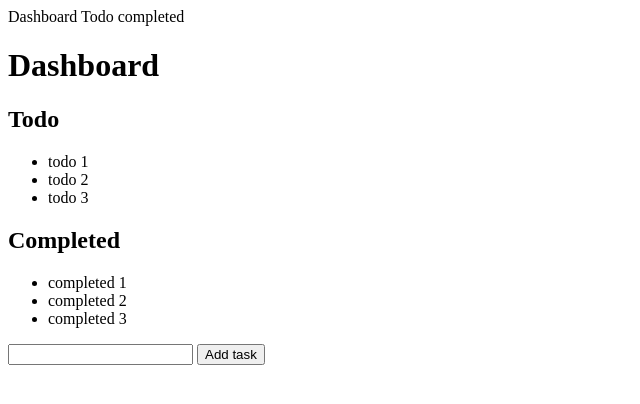
After one commit to quincy-soeliman/mobile-app, a PHP site: page /todo.php in a window 1280 px wide. The commit adds this page. Shown: the top 404 px of the page, without its empty margins (0-640 px from the left). Run offline with PHP 8.4, Linux system fonts and the light colour scheme.

Commit message:
Changed to name-convention in todo.php

```diff
--- a/index.php
+++ b/index.php
@@ -22,7 +22,7 @@
 </div>
 
 <div class="main-content container">
-  <!-- -->
+  <?php require 'todo.php'; ?>
 </div>
 
 <div class="footer">
--- a/js/script.js
+++ b/js/script.js
@@ -18,7 +18,7 @@ todo = {
 
 	switcher: function() {
 
-		$(".buttons button").on("click", function(e) {
+		$(".page-tabs a").on("click", function(e) {
 			e.preventDefault();
 			var place = $(this).attr("place");
 
@@ -93,6 +93,6 @@ todo = {
 
 };
 
-$(document).ready( function() {
+$(function() {
 	todo.init();
 });
--- /dev/null
+++ b/todo.php
@@ -0,0 +1,28 @@
+<div class="page-tabs">
+  <a class="dashboard" place="dashboard">Dashboard</a>
+  <a class="todo" place="todo">Todo</a>
+  <a class="completed" place="completed">completed</a>
+</div>
+
+<h1 class="title">Dashboard</h1>
+
+<div class="todo-container">
+  <h2 class="current-list-title">Todo</h2>
+  <ul>
+    <li>todo 1</li>
+    <li>todo 2</li>
+    <li>todo 3</li>
+  </ul>
+</div>
+
+<div class="complete-container">
+  <h2 class="current-list-title">Completed</h2>
+  <ul>
+    <li>completed 1</li>
+    <li>completed 2</li>
+    <li>completed 3</li>
+  </ul>
+</div>
+
+<input type="text" class="task-input">
+<button class="task-submit">Add task</button>
```
Also changed, not shown: todo.html (deleted, +0 -45 lines).
